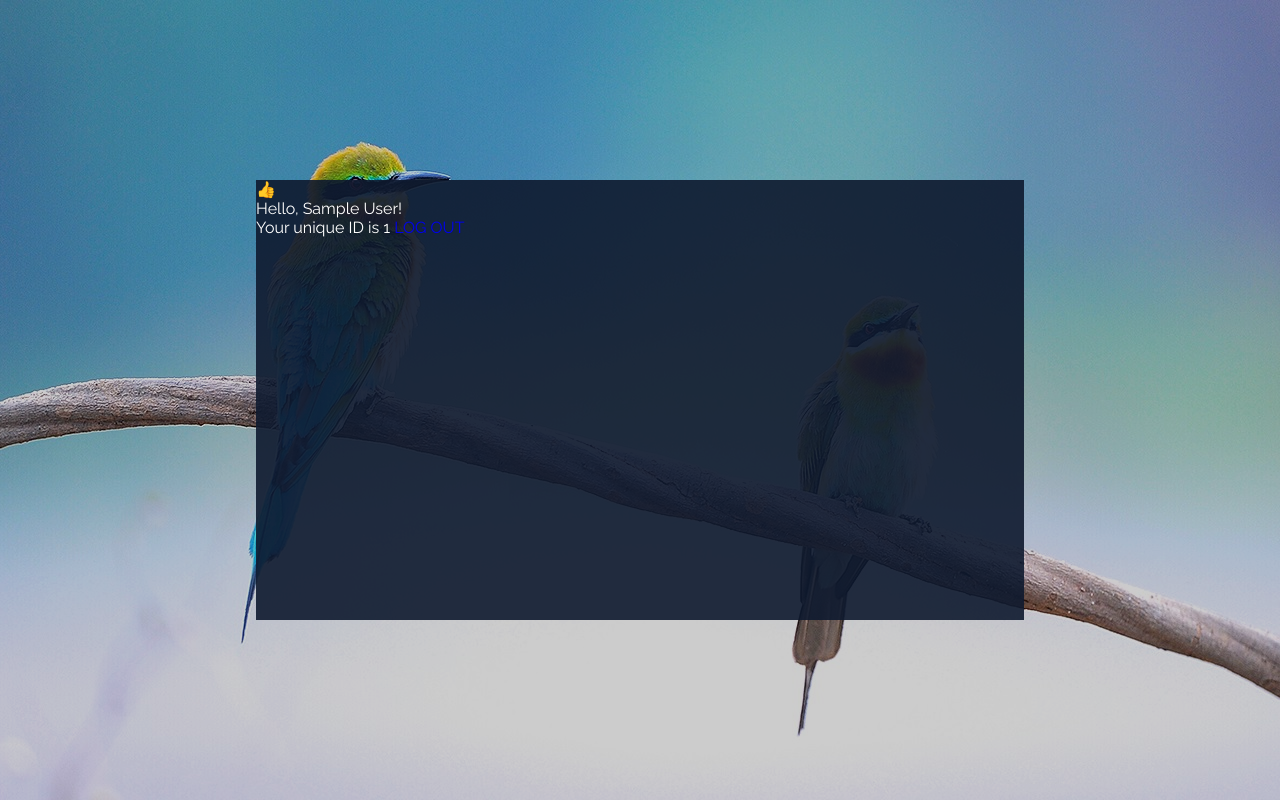
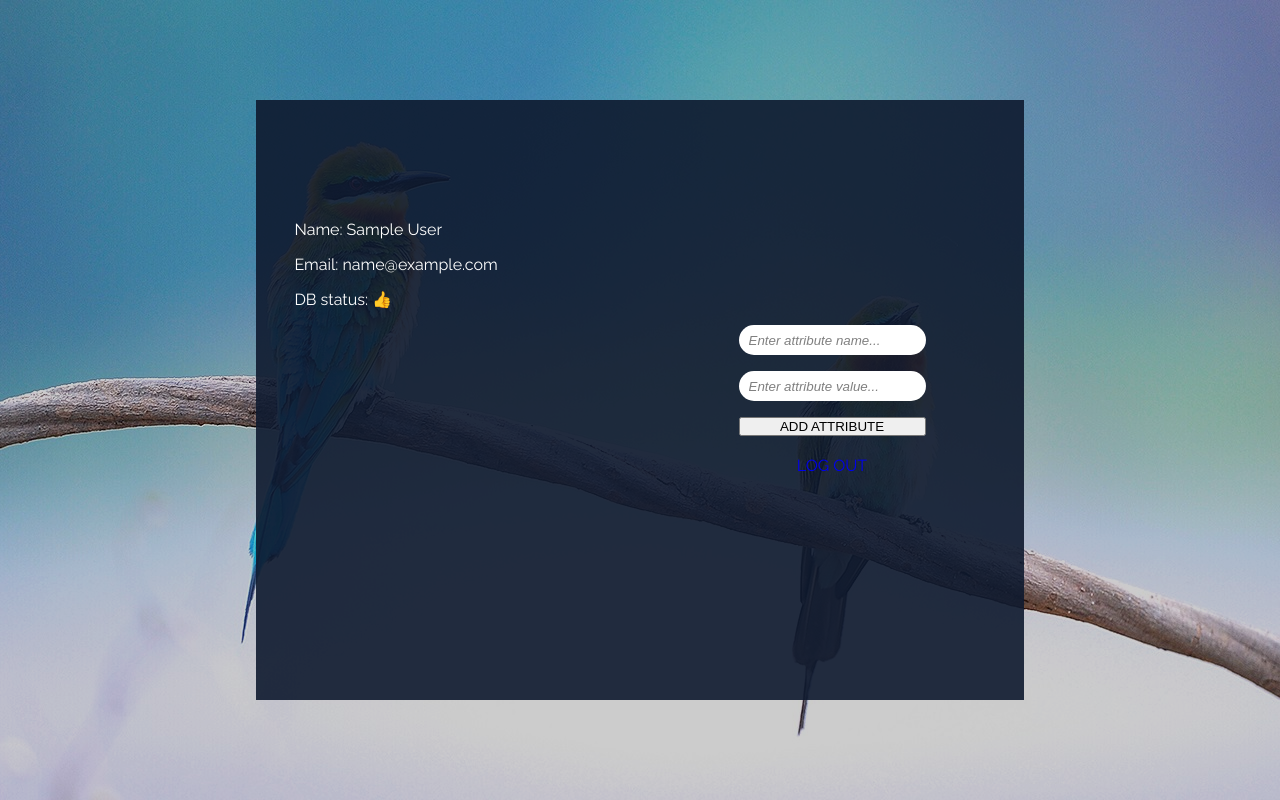
Before and after one commit to kristaps777/magebit, a PHP site: page /display.php in a window 1280 px wide. Run offline with PHP 8.4, Linux system fonts and the light colour scheme; the visitor is signed in with stand-in values (Sample User, id 1); data that the repository does not hold is empty.

Commit message:
added styling for stats display, class for adding stats and prevented duplicate user registration

```diff
--- a/private/classes/Connect.php
+++ b/private/classes/Connect.php
@@ -26,9 +26,9 @@ class Connect
         global $dbStatusOk;
         session_start();
         if (!$this->connectDB()) {
-            echo $dbStatusNok;
+            $_SESSION['dbStatus'] = $dbStatusNok;
         } else {
-            echo $dbStatusOk;
+            $_SESSION['dbStatus'] = $dbStatusOk;
 
             $this->sql_request = "SELECT id, name FROM users WHERE email = '$_SESSION[email]' AND pwhash = '$_SESSION[pwhash]'";
             $this->send_sql = $this->connectDB()->query($this->sql_request);
@@ -37,50 +37,51 @@ class Connect
             $_SESSION['userID'] = $row['id'];
             $_SESSION['name'] = $row['name'];
             }
-            echo "<div>Hello, " . $_SESSION['name'] . "!</div>";
-            echo "<div>Your unique ID is " . $_SESSION['userID'];
             mysqli_close($this->connectDB());
         }
     }
 
     public function checkEmpty() {
         session_start();
-        if (empty($_SESSION['email'])) {
+        if (empty($_SESSION['pwhash'])) {
         header("Location: index.html");
         }
     }
 
     public function getData() {
         session_start();
-        $this->sql_request = "SELECT * FROM todo_list WHERE userID = '$_SESSION[userID]'  ORDER BY task ASC";
+        $this->sql_request = "SELECT * FROM attributes WHERE userID = '$_SESSION[userID]' ORDER BY name ASC";
         $this->send_sql = $this->connectDB()->query($this->sql_request);
         $this->sql_response = $this->send_sql->fetch_all(MYSQLI_ASSOC);
 
+        echo "<li>Name: $_SESSION[name]</li>";
+        echo "<li>Email: $_SESSION[email]</li>";
+        echo "<li>DB status: $_SESSION[dbStatus]</li>";
         foreach ($this->sql_response as $key => $row) {
-        echo "<li class='todo_list_item'>";
+        echo "<li>$row[name]: $row[value]</li>";
 
-        echo "<form id='edit' class='task_area' action='../private/edit_todo.php' method='post'>";
-        echo "<input type='hidden' name='ident' value={$row[id]}>";
-        echo "<input class='td_entry_edit' name='edit' type='text' maxlength='60' spellcheck='false' value='";
-        echo $row['task'];
-        echo "'>";
-        echo "<button type='submit'>";
-        echo "<span><i class='fas fa-edit'></i></span>";
-        echo "</button>";
-        echo "</form>";
+        // echo "<form id='edit' class='task_area' action='../private/edit_todo.php' method='post'>";
+        // echo "<input type='hidden' name='ident' value={$row[id]}>";
+        // echo "<input class='td_entry_edit' name='edit' type='text' maxlength='60' spellcheck='false' value='";
+        // echo $row['task'];
+        // echo "'>";
+        // echo "<button type='submit'>";
+        // echo "<span><i class='fas fa-edit'></i></span>";
+        // echo "</button>";
+        // echo "</form>";
 
-        echo "<div class='buttons'>";
+        // echo "<div class='buttons'>";
 
-        echo "<form class='delete_button' action='../private/delete_todo.php' method='post'>";
-        echo "<input type='hidden' name='ident' value={$row[id]}>";
-        echo "<button type='submit'>";
-        echo "<span><i class='fas fa-trash-alt'></i></span>";
-        echo "</button>";
-        echo "</form>";
+        // echo "<form class='delete_button' action='../private/delete_todo.php' method='post'>";
+        // echo "<input type='hidden' name='ident' value={$row[id]}>";
+        // echo "<button type='submit'>";
+        // echo "<span><i class='fas fa-trash-alt'></i></span>";
+        // echo "</button>";
+        // echo "</form>";
 
-        echo "</div>";
+        // echo "</div>";
 
-        echo "</li>";
+        // echo "</li>";
 
         mysqli_close($this->connectDB());
     }
--- a/private/classes/Login.php
+++ b/private/classes/Login.php
@@ -30,6 +30,7 @@ class Login extends Connect
         } else {
         $_SESSION['email'] = $this->userEmail;
         $_SESSION['pwhash'] = $this->sql_row['pwhash'];
+        $_SESSION['name'] = $this->sql_row['name'];
         header("Location: ../public/display.php");
 
         }
--- /dev/null
+++ b/private/new_attribute.php
@@ -0,0 +1,5 @@
+<?php
+require_once('../private/classes/Attribute.php');
+$new_attribute = new Attribute();
+$new_attribute->addAttribute();
+?>
--- a/public/display.php
+++ b/public/display.php
@@ -1,6 +1,5 @@
 <!DOCTYPE html>
 <html lang="en">
-
     <head>
         <meta charset="UTF-8">
         <meta name="viewport" content="width=device-width, initial-scale=1.0">
@@ -20,13 +19,9 @@
 
     <body>
 
-
-
-
-
         <main>
 
-            <div class="display_container">
+            <section class="display_container">
 
                 <?php
                             require_once('../private/classes/Connect.php');
@@ -35,9 +30,30 @@
                             $status = new Connect();
                             $status->getStatus();
                         ?>
-    <a href="../private/logout_user.php">LOG OUT</a>
 
-            </div>
+
+                <div class="profile_info">
+                    <ul class="stats">
+                        <?php
+                            require_once('../private/classes/Connect.php');
+                            $userStats = new Connect();
+                            $userStats->getData();
+                        ?>
+                    </ul>
+                </div>
+                <div class="add_attribute">
+                    <form action="../private/new_attribute.php" method="post" class="attribute_form">
+                        <input name="attr_name" id="attr_name" type="text" placeholder="Enter attribute name..." maxlength="30" spellcheck="false" autocomplete="off" required>
+                        <input name="attr_value" id="attr_value" type="text" placeholder="Enter attribute value..." maxlength="30" spellcheck="false" autocomplete="off" required>
+                        <button type="submit">ADD ATTRIBUTE</button>
+                    </form>
+
+                <a href="../private/logout_user.php">LOG OUT</a>
+                </div>
+
+
+
+            </section>
 
         </main>
 
--- a/public/styles/display.css
+++ b/public/styles/display.css
@@ -38,8 +38,69 @@ main {
 
 .display_container {
     width: 60%;
-    height: 55%;
+    height: 75%;
     position: relative;
-    display: block;
+    display: flex;
     background-color: rgba(15, 26, 47, 0.9);
 }
+
+.profile_info,
+.add_attribute {
+    width: 50%;
+    height: 100%;
+    display: flex;
+    align-items: center;
+    justify-content: center;
+}
+
+.add_attribute {
+    flex-direction: column;
+}
+
+.attribute_form {
+    display: grid;
+    gap: 1em;
+    margin-bottom: 20px;
+}
+
+input {
+    border-radius: 20px;
+    border: none;
+    height: 30px;
+    padding-left: 10px;
+    outline: none;
+}
+
+  input::-webkit-input-placeholder {
+    font-style: italic;
+    color: grey;
+  }
+
+  input:-ms-input-placeholder {
+    font-style: italic;
+    color: grey;
+  }
+
+  input::placeholder {
+    font-style: italic;
+    color: grey;
+  }
+
+.stats {
+    display: grid;
+    gap: 1em;
+    overflow-y: auto;
+    height: 60%;
+    width: 80%;
+    grid-auto-rows: max-content;
+}
+
+.stats::-webkit-scrollbar {
+    width: .5em;
+}
+
+
+.stats::-webkit-scrollbar-thumb {
+  background-color: darkgrey;
+  outline: 1px solid slategrey;
+}
```
Also changed, not shown: private/classes/Attribute.php (added, +31 -0 lines), private/classes/Register.php (+30 -2 lines).
